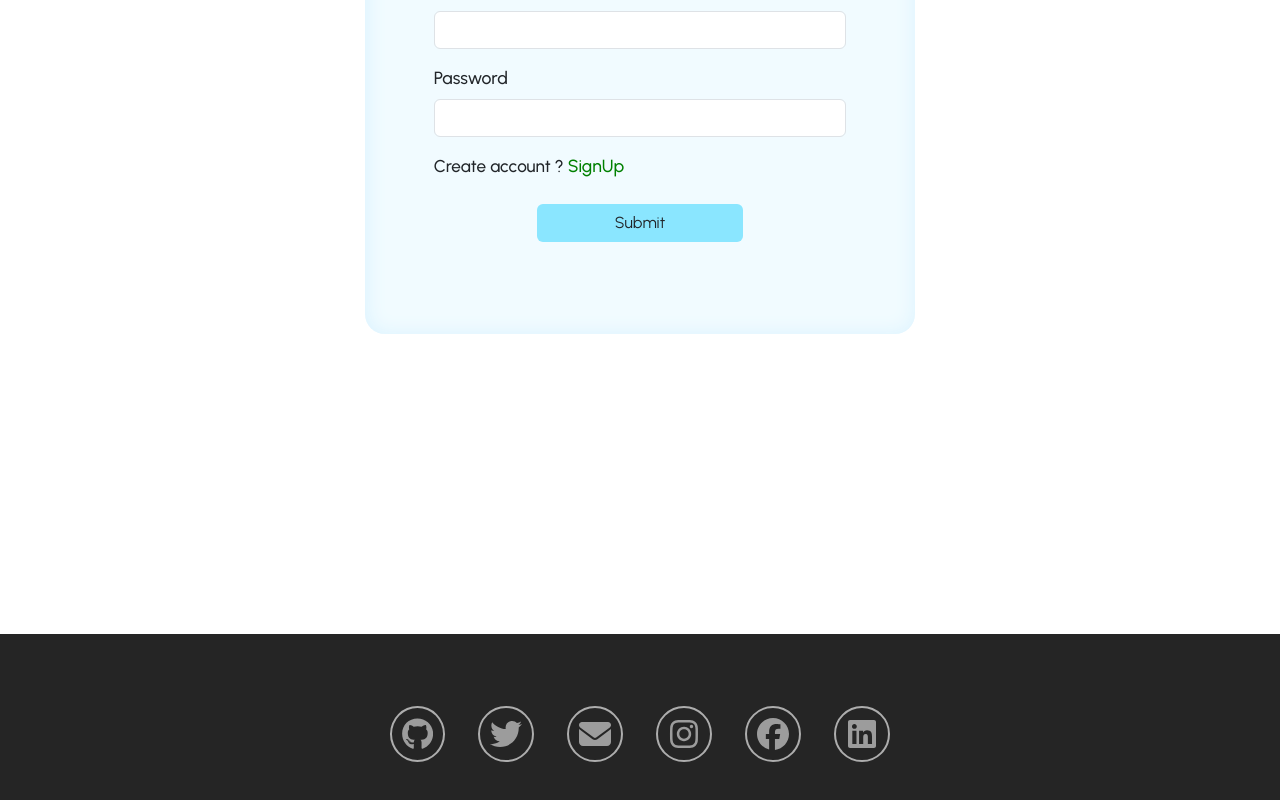
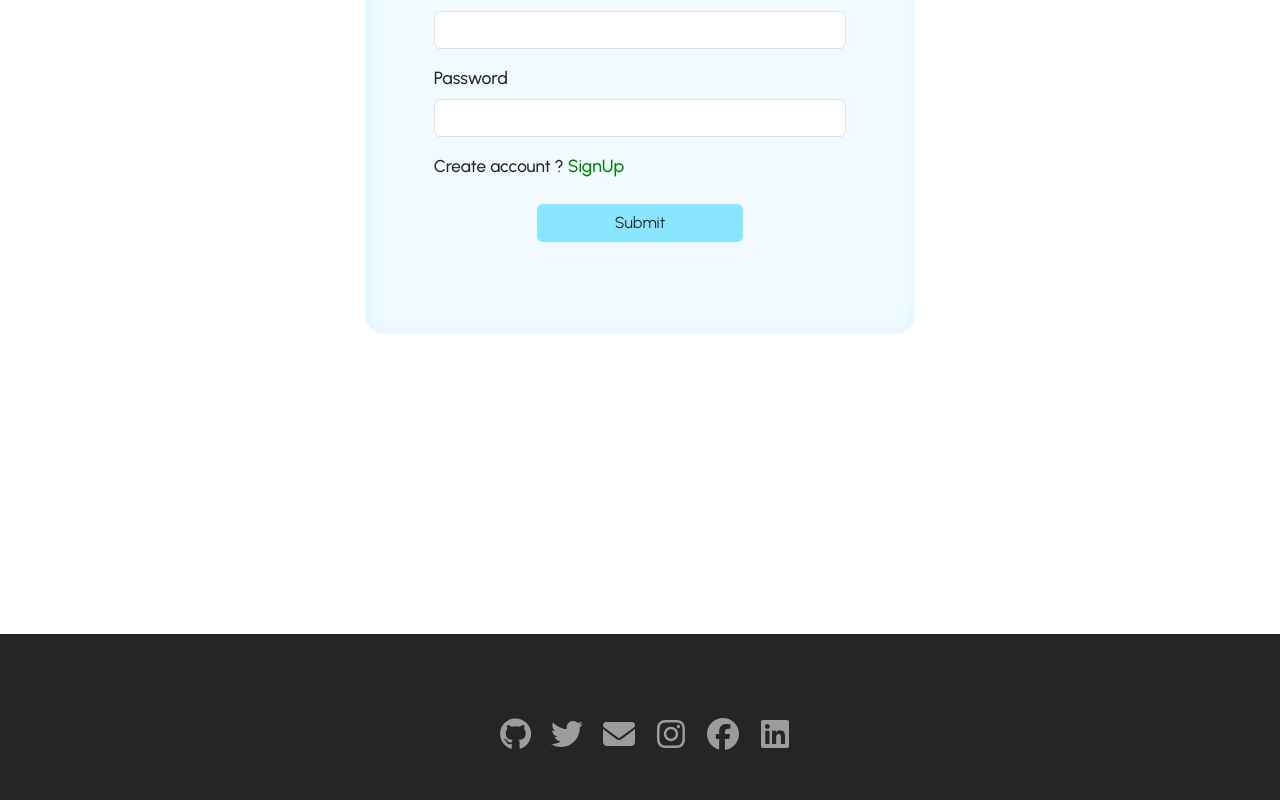
Before and after one commit to DeveshDighe/BlogWebsite, a React (Create React App) app in the folder myapp/: page /signIn in a window 1280 px wide. Shown: the part 266-1066 px from the top of the page. Built offline with nearby package versions, Linux system fonts and the light colour scheme; no server answers.

Commit message:
Update Footer.module.css

```diff
--- a/myapp/src/Component/styling/Footer.module.css
+++ b/myapp/src/Component/styling/Footer.module.css
@@ -18,13 +18,15 @@
     /* margin-top: 20px; */
     color: white;
     display: flex;
+    flex-direction: column;
     justify-content: center;
     align-items: center;
+    gap: 50px;
 }
 
 .SecondFooterDiv {
     /* border: 1px solid green; */
-    width: 500px;
+    width: 300px;
     height: auto;
     display: flex;
     align-items: center;
@@ -32,7 +34,7 @@
 }
 
 .SecondFooterDiv>div {
-    border: 2px solid rgb(173, 173, 173);
+    /* border: 2px solid rgb(173, 173, 173); */
     padding: 10px;
     border-radius: 50%;
     cursor: pointer;
```
